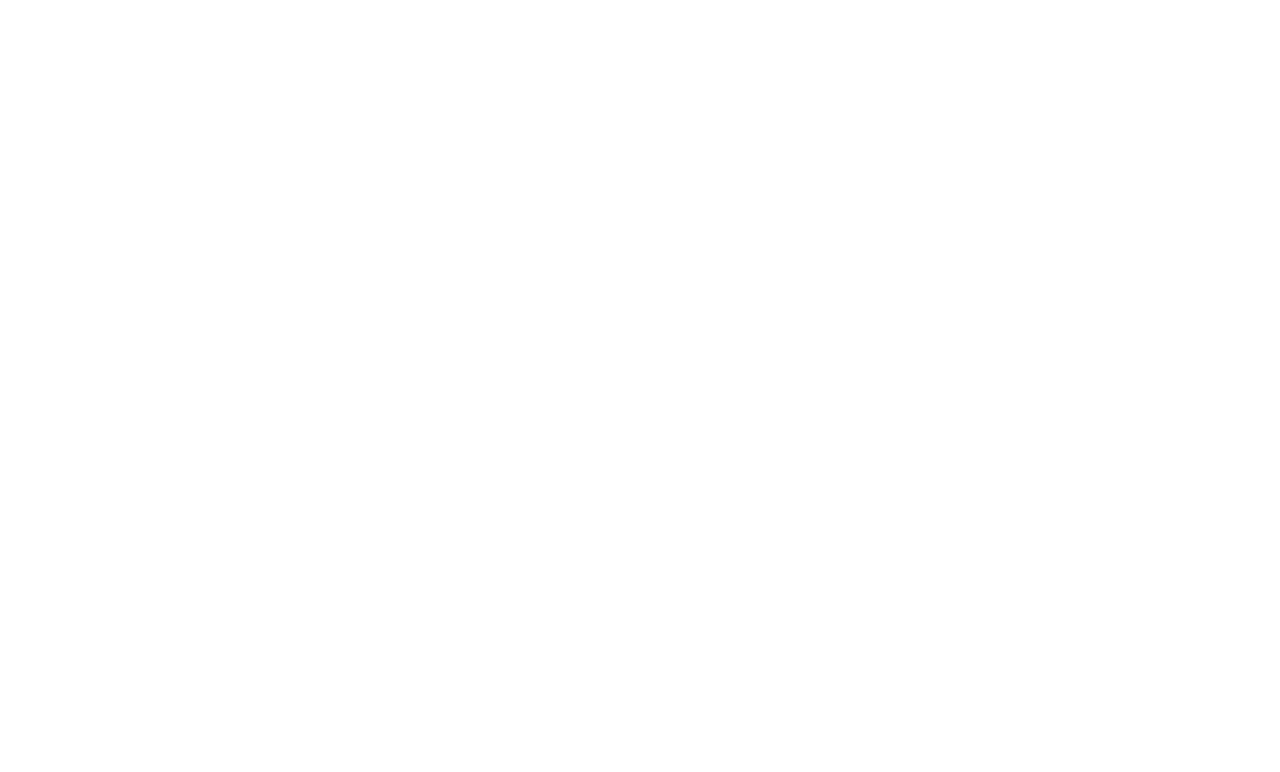
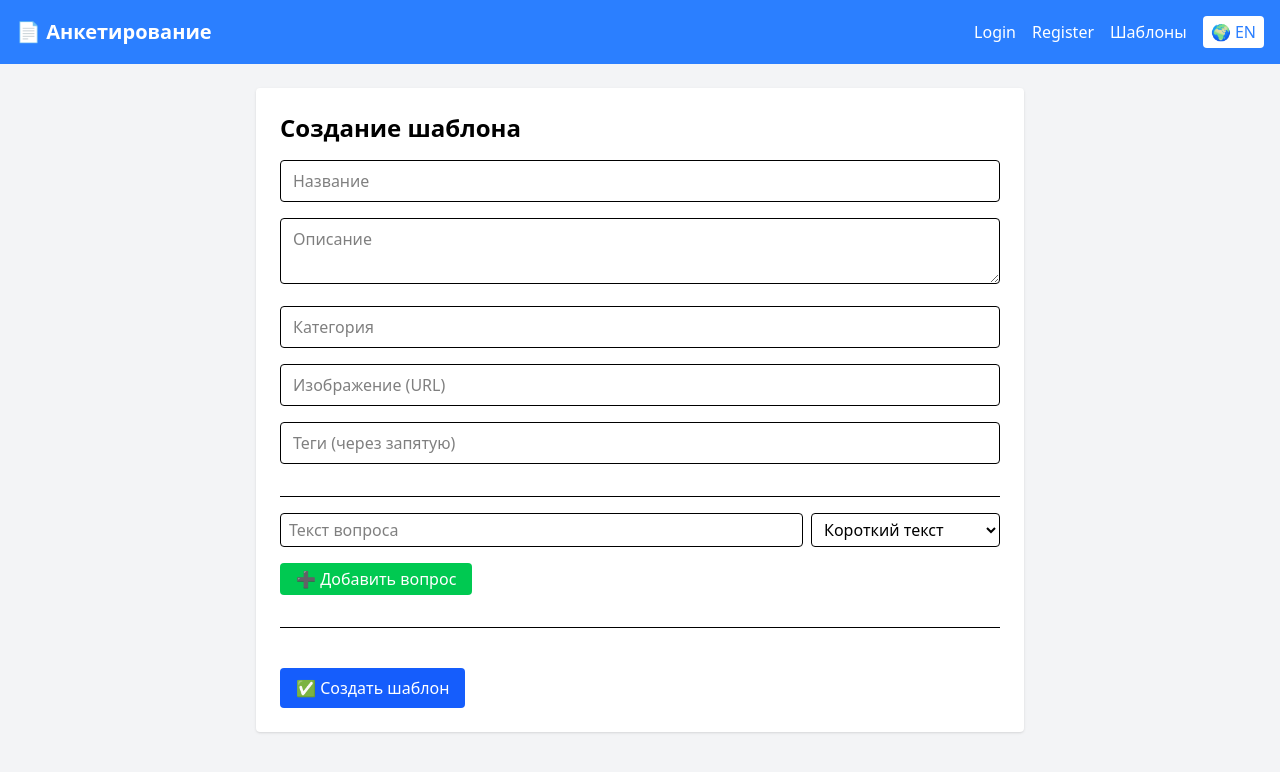
Before and after one commit to AydosE/CourseProjectFront, a React (Vite) app: page /templates/create in a window 1280 px wide. Before the commit this address had no page. Shown: the top 772 px of the page. Built offline with nearby package versions, Linux system fonts and the light colour scheme.

Commit message:
add QuestionBuilder

```diff
--- a/src/App.jsx
+++ b/src/App.jsx
@@ -7,6 +7,9 @@
 import Login from "./pages/Login";
 import Register from "./pages/Register";
 import Test from "./components/Test";
+import CreateTemplate from "./pages/CreateTemplate";
+import TemplateView from "./pages/TemplateView";
+import Templates from "./pages/Templates";
 
 function App() {
   return (
@@ -19,6 +22,9 @@
           <Route path="results" element={<Results />} />
           <Route path="login" element={<Login />} />
           <Route path="register" element={<Register />} />
+          <Route path="templates/create" element={<CreateTemplate />} />
+          <Route path="/templates/:id" element={<TemplateView />} />
+          <Route path="/templates" element={<Templates />} />
         </Route>
       </Routes>
     </Router>
--- a/src/components/Navbar.jsx
+++ b/src/components/Navbar.jsx
@@ -41,6 +41,18 @@
             </Link>
           </>
         )}
+        <Link to="/templates" className="hover:underline">
+          Шаблоны
+        </Link>
+        {isAuth && (
+          <Link
+            to="/templates/create"
+            className="bg-white text-blue-500 px-3 py-1 rounded hover:bg-blue-100"
+          >
+            ➕ Создать шаблон
+          </Link>
+        )}
+
         <button
           onClick={() =>
             i18n.changeLanguage(i18n.language === "ru" ? "en" : "ru")
--- /dev/null
+++ b/src/components/QuestionBuilder.jsx
@@ -0,0 +1,104 @@
+import { useState } from "react";
+
+const typeLimits = {
+  text: 4,
+  textarea: 4,
+  number: 4,
+  checkbox: 4,
+};
+
+const QuestionBuilder = ({ questions, setQuestions }) => {
+  const [newQ, setNewQ] = useState({ text: "", type: "text", options: "" });
+
+  const handleAdd = () => {
+    const countByType = questions.filter((q) => q.type === newQ.type).length;
+    if (countByType >= typeLimits[newQ.type]) {
+      alert(`Максимум ${typeLimits[newQ.type]} вопросов типа "${newQ.type}"`);
+      return;
+    }
+
+    const toAdd = {
+      ...newQ,
+      options:
+        newQ.type === "checkbox"
+          ? newQ.options.split(",").map((s) => s.trim())
+          : [],
+      order: questions.length,
+    };
+
+    setQuestions([...questions, toAdd]);
+    setNewQ({ text: "", type: "text", options: "" });
+  };
+
+  const handleRemove = (index) => {
+    const updated = [...questions];
+    updated.splice(index, 1);
+    setQuestions(updated.map((q, i) => ({ ...q, order: i })));
+  };
+
+  return (
+    <div className="space-y-4">
+      <div className="flex flex-col sm:flex-row gap-2">
+        <input
+          placeholder="Текст вопроса"
+          className="flex-1 border px-2 py-1 rounded"
+          value={newQ.text}
+          onChange={(e) => setNewQ({ ...newQ, text: e.target.value })}
+        />
+        <select
+          className="border px-2 py-1 rounded"
+          value={newQ.type}
+          onChange={(e) => setNewQ({ ...newQ, type: e.target.value })}
+        >
+          <option value="text">Короткий текст</option>
+          <option value="textarea">Развёрнутый ответ</option>
+          <option value="number">Число</option>
+          <option value="checkbox">Флажки</option>
+        </select>
+      </div>
+
+      {newQ.type === "checkbox" && (
+        <input
+          placeholder="Опции (через запятую)"
+          className="w-full border px-2 py-1 rounded"
+          value={newQ.options}
+          onChange={(e) => setNewQ({ ...newQ, options: e.target.value })}
+        />
+      )}
+
+      <button
+        type="button"
+        onClick={handleAdd}
+        className="bg-green-500 text-white px-4 py-1 rounded"
+      >
+        ➕ Добавить вопрос
+      </button>
+
+      <div className="divide-y border-t mt-4">
+        {questions.map((q, i) => (
+          <div key={i} className="flex justify-between items-start py-2">
+            <div>
+              <strong>{i + 1}.</strong> {q.text}{" "}
+              <span className="text-sm text-gray-500">({q.type})</span>
+              {q.type === "checkbox" && (
+                <ul className="text-xs mt-1 ml-4 list-disc">
+                  {q.options.map((opt, j) => (
+                    <li key={j}>{opt}</li>
+                  ))}
+                </ul>
+              )}
+            </div>
+            <button
+              onClick={() => handleRemove(i)}
+              className="text-red-500 hover:underline"
+            >
+              Удалить
+            </button>
+          </div>
+        ))}
+      </div>
+    </div>
+  );
+};
+
+export default QuestionBuilder;
--- /dev/null
+++ b/src/pages/CreateTemplate.jsx
@@ -0,0 +1,94 @@
+import { useState } from "react";
+import { useNavigate } from "react-router-dom";
+import API from "../api/axios";
+import QuestionBuilder from "../components/QuestionBuilder";
+
+const CreateTemplate = () => {
+  const navigate = useNavigate();
+
+  const [form, setForm] = useState({
+    title: "",
+    description: "",
+    category: "",
+    imageUrl: "",
+    tags: "",
+  });
+
+  const [questions, setQuestions] = useState([]);
+
+  const handleChange = (e) => {
+    setForm({ ...form, [e.target.name]: e.target.value });
+  };
+
+  const handleSubmit = async (e) => {
+    e.preventDefault();
+    if (questions.length === 0) {
+      return alert("Добавьте хотя бы один вопрос!");
+    }
+
+    try {
+      const res = await API.post("/templates", {
+        ...form,
+        tags: form.tags.split(",").map((tag) => tag.trim()),
+        questions,
+      });
+      navigate(`/templates/${res.data.templateId}`);
+    } catch (err) {
+      console.error(err);
+      alert("Ошибка при создании шаблона");
+    }
+  };
+
+  return (
+    <div className="max-w-3xl mx-auto p-6 bg-white rounded shadow">
+      <h1 className="text-2xl font-bold mb-4">Создание шаблона</h1>
+      <form onSubmit={handleSubmit} className="space-y-4">
+        <input
+          name="title"
+          value={form.title}
+          onChange={handleChange}
+          placeholder="Название"
+          required
+          className="w-full border px-3 py-2 rounded"
+        />
+        <textarea
+          name="description"
+          value={form.description}
+          onChange={handleChange}
+          placeholder="Описание"
+          className="w-full border px-3 py-2 rounded"
+        />
+        <input
+          name="category"
+          value={form.category}
+          onChange={handleChange}
+          placeholder="Категория"
+          className="w-full border px-3 py-2 rounded"
+        />
+        <input
+          name="imageUrl"
+          value={form.imageUrl}
+          onChange={handleChange}
+          placeholder="Изображение (URL)"
+          className="w-full border px-3 py-2 rounded"
+        />
+        <input
+          name="tags"
+          value={form.tags}
+          onChange={handleChange}
+          placeholder="Теги (через запятую)"
+          className="w-full border px-3 py-2 rounded"
+        />
+
+        <hr className="my-4" />
+        <QuestionBuilder questions={questions} setQuestions={setQuestions} />
+
+        <button className="bg-blue-600 text-white px-4 py-2 rounded mt-6">
+          ✅ Создать шаблон
+        </button>
+      </form>
+    </div>
+  );
+};
+
+export default CreateTemplate;
--- /dev/null
+++ b/src/pages/TemplateView.jsx
@@ -0,0 +1,48 @@
+import { useEffect, useState } from "react";
+import { useParams } from "react-router-dom";
+import API from "../api/axios";
+
+const TemplateView = () => {
+  const { id } = useParams();
+  const [template, setTemplate] = useState(null);
+
+  useEffect(() => {
+    const fetchTemplate = async () => {
+      try {
+        const res = await API.get(`/templates/${id}`);
+        setTemplate(res.data);
+      } catch (err) {
+        console.error("Ошибка загрузки шаблона", err);
+      }
+    };
+    fetchTemplate();
+  }, [id]);
+
+  if (!template) return <p className="text-center">Загрузка шаблона...</p>;
+
+  return (
+    <div className="max-w-2xl mx-auto p-6 bg-white rounded shadow">
+      <h1 className="text-2xl font-bold mb-2">{template.title}</h1>
+      <p className="text-gray-700 mb-4">{template.description}</p>
+      <ul className="space-y-2">
+        {template.Questions?.map((q, i) => (
+          <li key={q.id} className="border p-2 rounded">
+            <strong>
+              {i + 1}. {q.text}
+            </strong>{" "}
+            <span className="text-sm text-gray-500">({q.type})</span>
+            {q.type === "checkbox" && (
+              <ul className="pl-5 list-disc text-sm text-gray-600">
+                {q.options.map((opt, idx) => (
+                  <li key={idx}>{opt}</li>
+                ))}
+              </ul>
+            )}
+          </li>
+        ))}
+      </ul>
+    </div>
+  );
+};
+
+export default TemplateView;
--- /dev/null
+++ b/src/pages/Templates.jsx
@@ -0,0 +1,54 @@
+import { useEffect, useState } from "react";
+import { Link } from "react-router-dom";
+import API from "../api/axios";
+
+const Templates = () => {
+  const [templates, setTemplates] = useState([]);
+
+  useEffect(() => {
+    const fetchTemplates = async () => {
+      try {
+        const res = await API.get("/templates");
+        setTemplates(res.data);
+      } catch (err) {
+        console.error("Ошибка загрузки шаблонов", err);
+      }
+    };
+    fetchTemplates();
+  }, []);
+
+  return (
+    <div className="max-w-5xl mx-auto p-6">
+      <h1 className="text-2xl font-bold mb-4">📋 Все шаблоны</h1>
+      <div className="grid grid-cols-1 sm:grid-cols-2 lg:grid-cols-3 gap-4">
+        {templates.map((tpl) => (
+          <Link
+            to={`/templates/${tpl.id}`}
+            key={tpl.id}
+            className="border rounded p-4 hover:shadow transition"
+          >
+            <h2 className="text-lg font-semibold">{tpl.title}</h2>
+            <p className="text-sm text-gray-600 line-clamp-2">
+              {tpl.description}
+            </p>
+            <div className="text-xs text-gray-500 mt-2">
+              Автор: {tpl.User?.username || "неизвестен"}
+            </div>
+            <div className="flex flex-wrap gap-1 mt-2">
+              {tpl.tags?.map((tag, i) => (
+                <span
+                  key={i}
+                  className="bg-blue-100 text-blue-600 text-xs px-2 py-0.5 rounded"
+                >
+                  #{tag}
+                </span>
+              ))}
+            </div>
+          </Link>
+        ))}
+      </div>
+    </div>
+  );
+};
+
+export default Templates;
```
